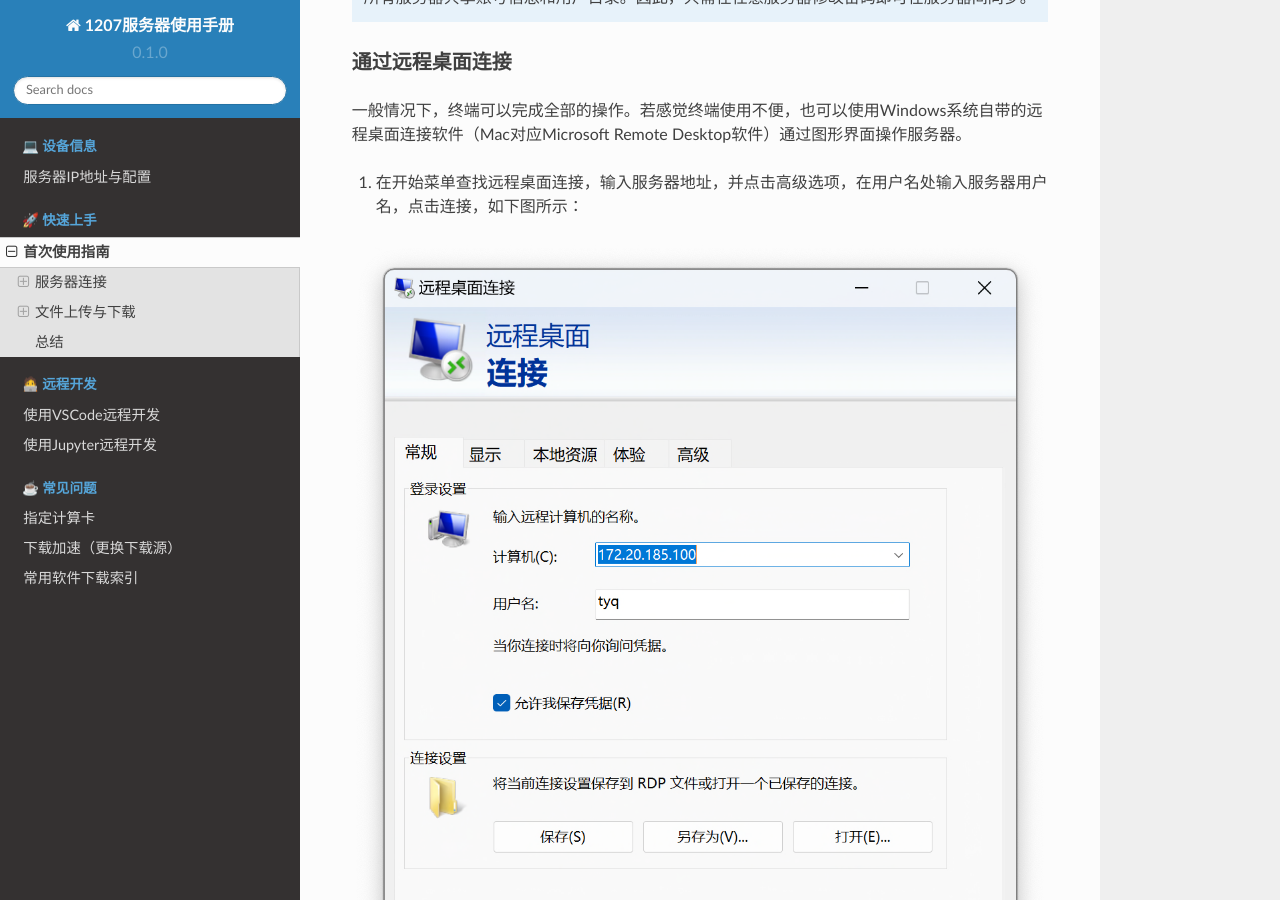
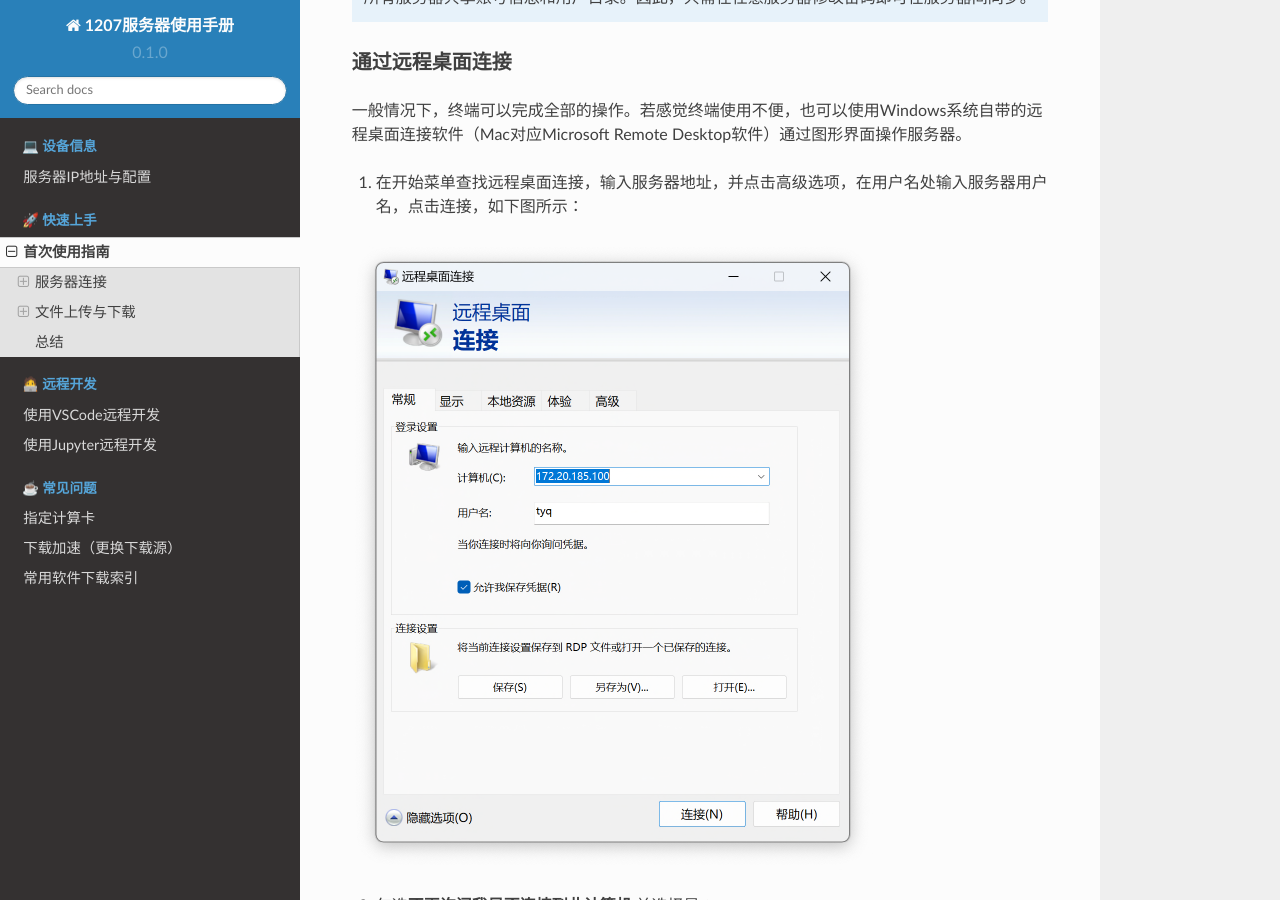
Before and after one commit to TangYuanqing/1207-server-docs, a Sphinx documentation site: the page built from docs/source/tutorial/first.rst, in a window 1280 px wide and 900 px high, scrolled down 1190 px. Built offline with Sphinx 7.4.7 and the Read the Docs theme 2.0.0, drawn with Linux system fonts in a browser that asks for light colours; pages that are not in the unit, such as notebooks, are missing from menus.

Commit message:
Please enter the commit message for your changes. Lines starting with '#' will be ignored, and an empty message aborts the commit.
On branch main
Your branch is up to date with 'origin/main'.

Changes to be committed:
	modified:   docs/source/tutorial/first.rst

```diff
--- a/docs/source/tutorial/first.rst
+++ b/docs/source/tutorial/first.rst
@@ -41,18 +41,22 @@
 1. 在开始菜单查找远程桌面连接，输入服务器地址，并点击高级选项，在用户名处输入服务器用户名，点击连接，如下图所示：
 
 .. figure:: figures/mstsc1.png
+    :scale: 50 %
 
 2. 勾选\ **不再询问我是否连接到此计算机**\ ,并选择是：
 
 .. figure:: figures/mstsc2.png
+    :scale: 50 %
 
 3. 输入服务器密码，可勾选记住凭据，下次就不需要输入密码了：
 
 .. figure:: figures/mstsc3.png
+    :scale: 50 %
 
 4. 进入图形界面后会弹出一个授权，选择Cancel即可：
 
 .. figure:: figures/mstsc4.png
+    :scale: 50 %
 
 这样一来，你就可以通过图形界面使用服务器。
 
@@ -86,18 +90,22 @@ MobaXterm同时集成了ssh工具和stfp工具，即你可以在使用终端的
 安装所需软件后，打开文件管理器，右键此电脑，选择映射网络驱动器：
 
 .. figure:: figures/sshfs1.png
+    :scale: 50 %
 
 驱动器盘符可任意指定，在文件夹中输入： ``\\sshfs\name@172.20.185.100`` ，如下图所示，然后选择完成：
 
 .. figure:: figures/sshfs2.png
+    :scale: 50 %
 
 然后输入你的服务器密码：
 
 .. figure:: figures/sshfs3.png
+    :scale: 50 %
 
 若成功建立连接，你的文件管理器中将出现映射磁盘，然后就可以当成和普通本地磁盘一样来使用，该磁盘对应了你在服务器上的用户目录。
 
 .. figure:: figures/sshfs4.png
+    :scale: 50 %
 
 .. note::
     对于使用公网IP映射驱动器的情形，需要手动指定端口号，请按如下格式修改文件夹地址的填写路径： ``\\sshfs\name@47.100.130.127!12070`` 。
```
